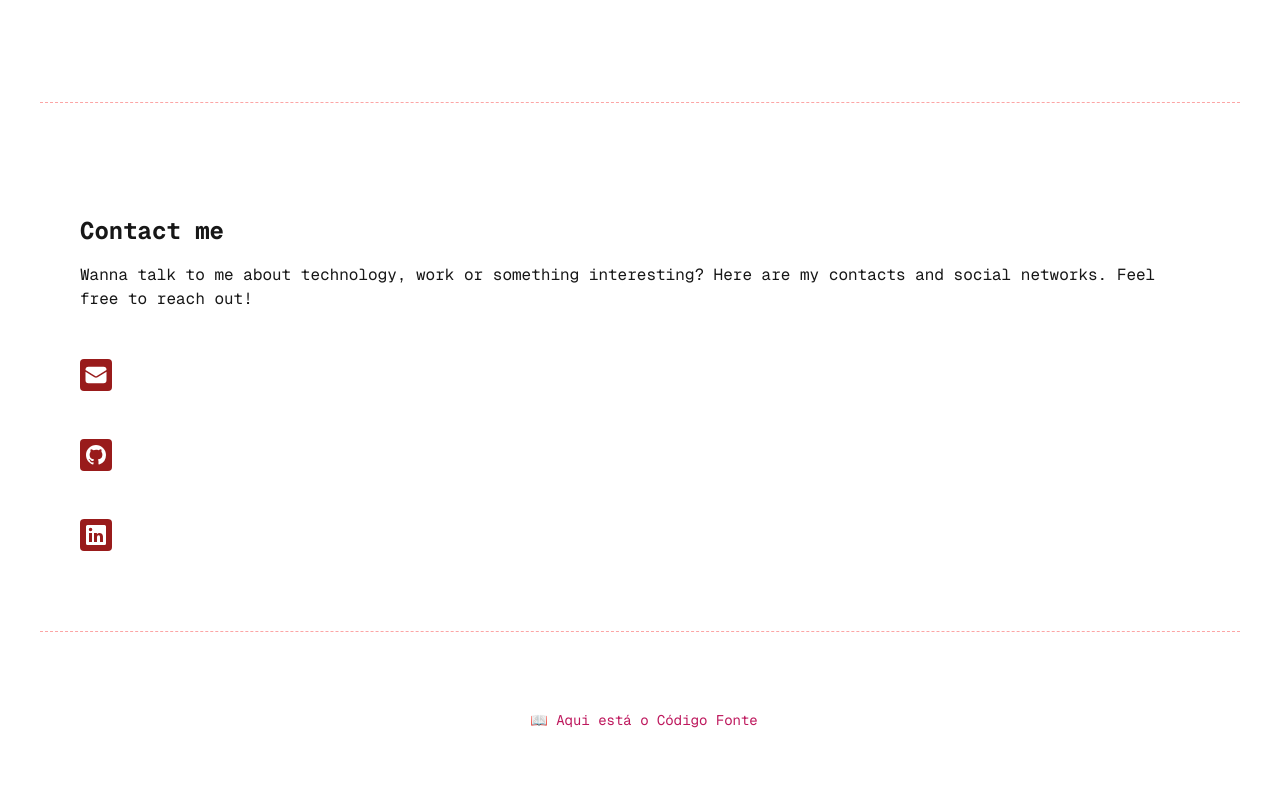
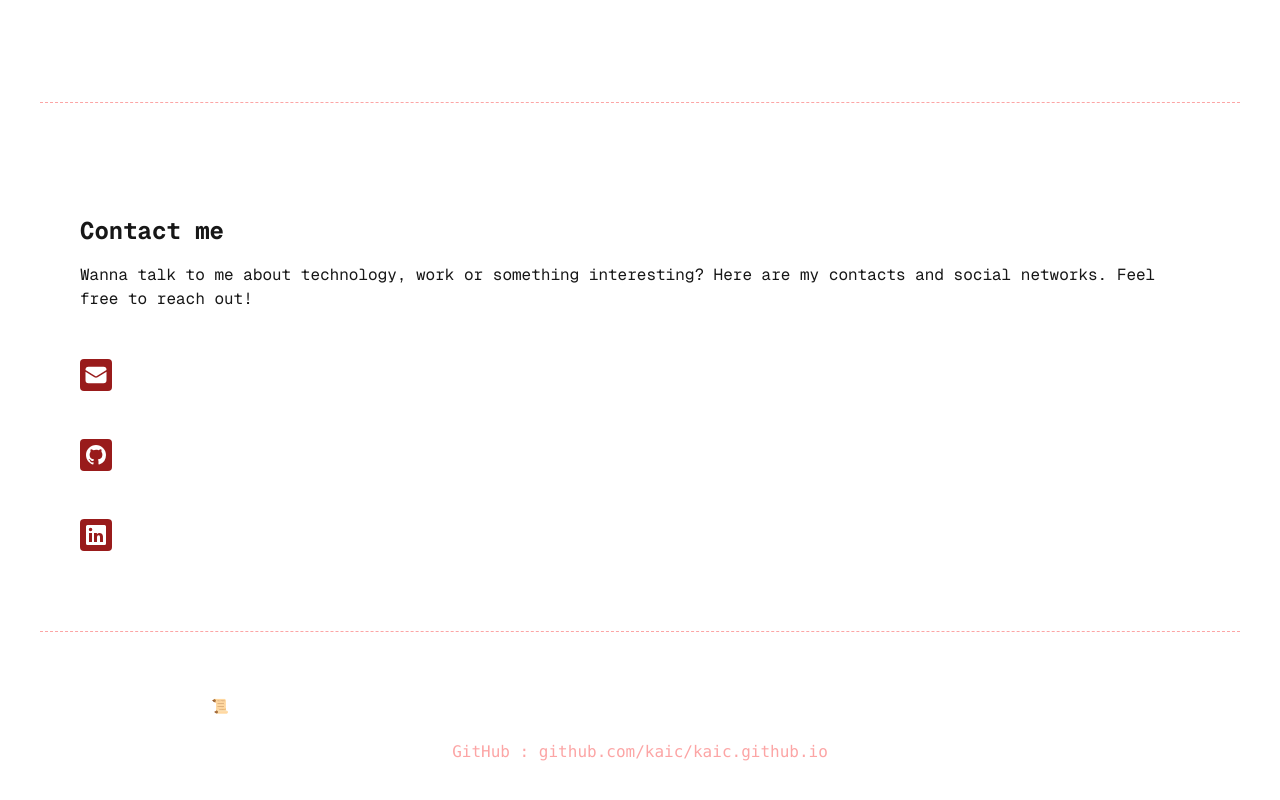
Before and after one commit to kaic/kaic.github.io, a Next.js app: page / in a window 1280 px wide. Shown: the part 2275-3075 px from the top of the page. Built offline with nearby package versions, Linux system fonts and the light colour scheme.

Commit message:
feat: finish footer

```diff
--- a/src/app/Footer/Footer.tsx
+++ b/src/app/Footer/Footer.tsx
@@ -1,24 +1,32 @@
 import { useTranslations } from 'next-intl';
+
+import { sanitizeString } from '@src/utils';
+
+
+const SOUCE_CODE_LINK =
+{
+  name: 'GitHub',
+  url: 'https://github.com/kaic/kaic.github.io'
+}
 
 export const Footer = () => {
   const t = useTranslations('Home.Footer');
 
   return (
     <footer className='text-white mb-4 py-4 text-center'>
-      <div className='container mx-auto'>
-        <p className='text-sm mb-2'>Quer saber como esse site foi feito?</p>
+      <div className='grid grid-rows-[20px] p-4 gap-10 sm:gap-6'>
+        <p className='text-sm mb-2'>📜 {t('paragraph')}</p>
         <a
-          href='https://github.com/kaic/kaic.github.io'
-          target='_blank'
-          rel='noopener noreferrer'
-          className='text-sm ml-2 inline-flex items-center text-pink-700 hover:text-pink-400'
+          href={SOUCE_CODE_LINK.url}
+          target="_blank"
+          rel="noopener noreferrer"
+          className="text-white hover:opacity-80 transition-opacity"
         >
-          📖 Aqui está o Código Fonte
+          <p className="font-mono text-sm sm:text-base text-red-300">{`${SOUCE_CODE_LINK.name} : ${sanitizeString(SOUCE_CODE_LINK.url)}`}</p>
         </a>
-
+      </div>
         <div className='mt-3'>
-          <p className='text-sm'>© Kaic Bento - Software Developer.</p>
-        </div>
+        <p className='text-sm'>© Kaic Bento - Software Developer.</p>
       </div>
     </footer>
   );
```
